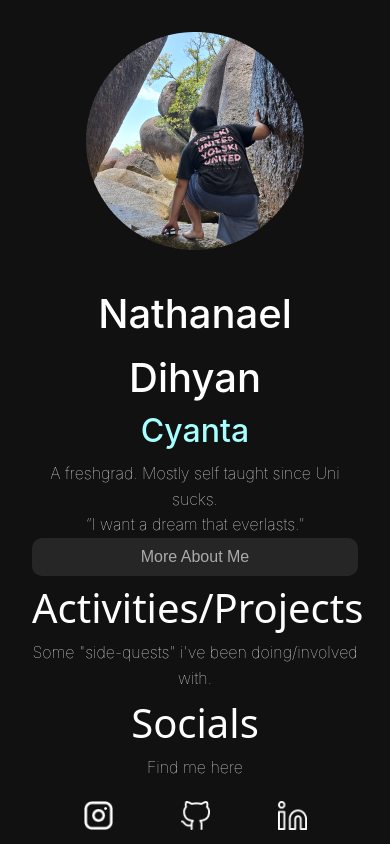
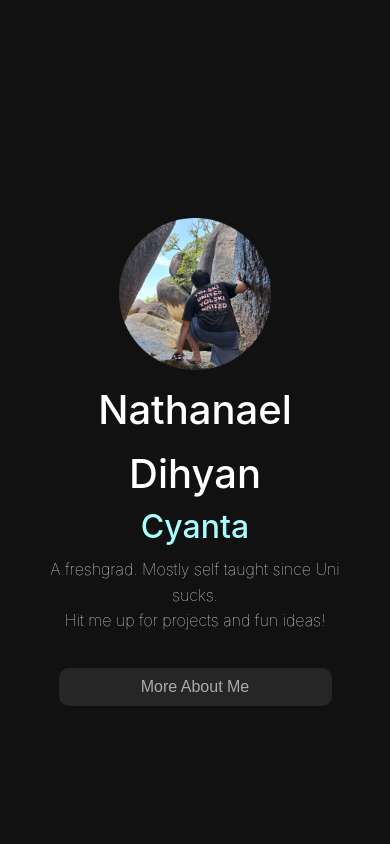
Before and after one commit to nathertan/cyanta_space, a Vue app: page / in a window 390 px wide. Shown: the top 844 px of the page. Built offline with nearby package versions, Linux system fonts and the light colour scheme.

Commit message:
styling: updated styling for header, PWA model

```diff
--- a/src/components/Header.vue
+++ b/src/components/Header.vue
@@ -1,20 +1,17 @@
 <template>
-  <img
-    style="justify-content: center; align-self: center"
-    alt="Profile"
-    class="pic"
-    src="../assets/profile.png"
-    width="218"
-    height="218"
-  />
+  <div class="pic">
+    <img alt="Profile" src="../assets/profile.png" class="picture" />
+  </div>
 
   <div class="greetings">
     <h1>Nathanael Dihyan</h1>
     <h2>Cyanta</h2>
     <h3>
       A freshgrad. Mostly self taught since Uni sucks. <br />
-      “I want a dream that everlasts.”
+      Hit me up for projects and fun ideas!
     </h3>
+  </div>
+  <div class="action-button">
     <form action="#content" style="display: flex; justify-content: center">
       <input
         type="submit"
@@ -23,7 +20,7 @@
           background-color: #262626;
           border: none;
           color: #ababab;
-          width: 705px;
+          width: 70vw;
           height: 38px;
           border-radius: 10px;
           font-size: 16px;
@@ -34,16 +31,27 @@
 </template>
 
 <style scoped>
-.pic {
-  display: block;
-  margin: 0 auto 2rem;
-}
+@media (max-width: 1024px) {
+  .greetings {
+    text-align: center;
+    margin-top: 1vh;
+  }
 
-@media (max-width: 1024px) {
-  .greetings h1,
-  .greetings h2,
-  .greetings h3 {
-    text-align: center;
+  .pic {
+    display: flex;
+    justify-content: center;
+    justify-self: center;
+    margin-top: 22vh;
+  }
+
+  .picture {
+    display: flex;
+    width: 18vh;
+  }
+
+  .action-button {
+    margin-top: 4vh;
+    margin-bottom: 30vh;
   }
 }
 </style>
```
